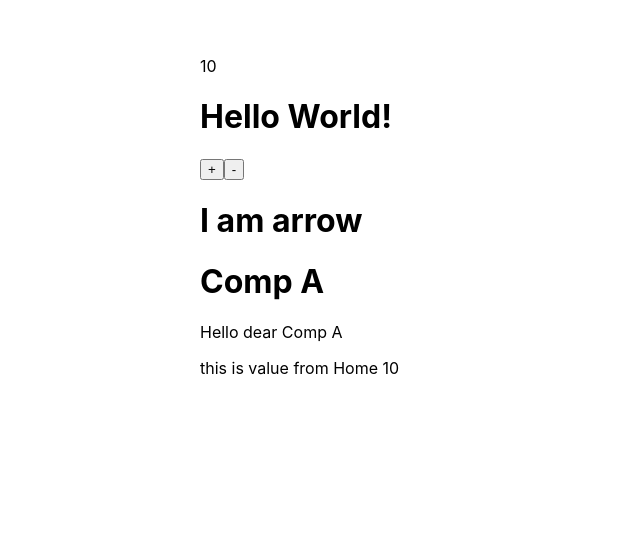
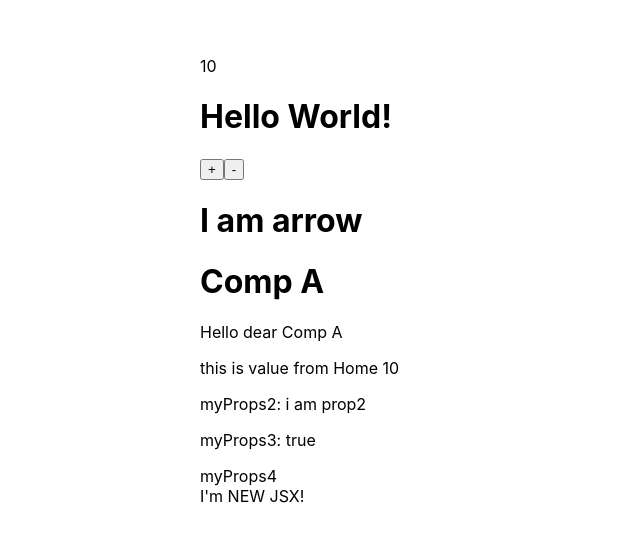
Before and after one commit to Priya-raja/content-manager-app, a Next.js app: page / in a window 1280 px wide. Shown: the part 144-686 px from the top of the page, without its empty margins (0-640 px from the left). Built offline with nearby package versions, Linux system fonts and the light colour scheme.

Commit message:
Passing data from Home to componentA

```diff
--- a/pages/index.js
+++ b/pages/index.js
@@ -11,6 +11,9 @@ const ArrowFunction = () => <h1>I am arrow </h1>
      <h1>Comp A </h1>
     <p>Hello dear Comp A</p>
     <p>this is value from Home {props.myProps}</p>
+    <p>myProps2: {props.myProps2}</p>
+    <p>myProps3: {props.myProps3.toString()}</p>
+    <p>myProps4 {<props.myProps4 />}</p>
 
     </>
   )
@@ -39,6 +42,9 @@ const incrementValue =(incrementor) => {
       <button onClick={() => incrementValue(-1)}> - </button>
       <CompA
        myProps= {value}
+       myProps2 = "i am prop2"
+       myProps3 = {true}
+       myProps4 = {() => <div>I'm NEW JSX!</div>}
       />
     </>
 
```
